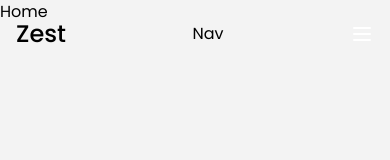
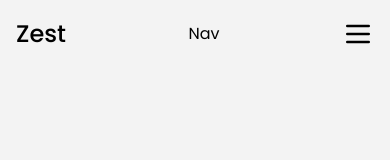
Before and after one commit to maundu55/Recipe, a React (Vite) app: page / in a window 390 px wide. Shown: the top 160 px of the page. Built offline with nearby package versions, Linux system fonts and the light colour scheme.

Commit message:
add toggle menu

```diff
--- a/src/components/Header.jsx
+++ b/src/components/Header.jsx
@@ -1,8 +1,15 @@
-import React from 'react'
-import { Menu } from 'lucide-react';
+import React, { useState } from 'react'
+import { Menu, X } from 'lucide-react';
 import Nav from './Nav'
 
 const Header = () => {
+    const[isOpen, setIsOpen] = useState(false);
+
+    const toggleMenu =()=>{
+        setIsOpen(!isOpen);
+    };
+
+
   return (
     <header className='fixed top-0 z-50 w-full transition-all duration-300 ease-in-out'>
     <div className='container flex items-center justify-between py-4'>
@@ -11,8 +18,9 @@ const Header = () => {
     </a>
     <Nav />
 
-    <button className='z-50 text-white md:hidden'>
-        <Menu/>
+    <button onClick={toggleMenu} className='z-50 text-black md:hidden'>
+        {isOpen ? <X size={32} /> : <Menu size={32} />}
+
     </button>
     </div>
     </header>
--- a/src/pages/Home.jsx
+++ b/src/pages/Home.jsx
@@ -2,7 +2,9 @@ import React from 'react'
 
 const Home = () => {
   return (
-    <div>Home</div>
+    <div>
+
+    </div>
   )
 }
 
```
